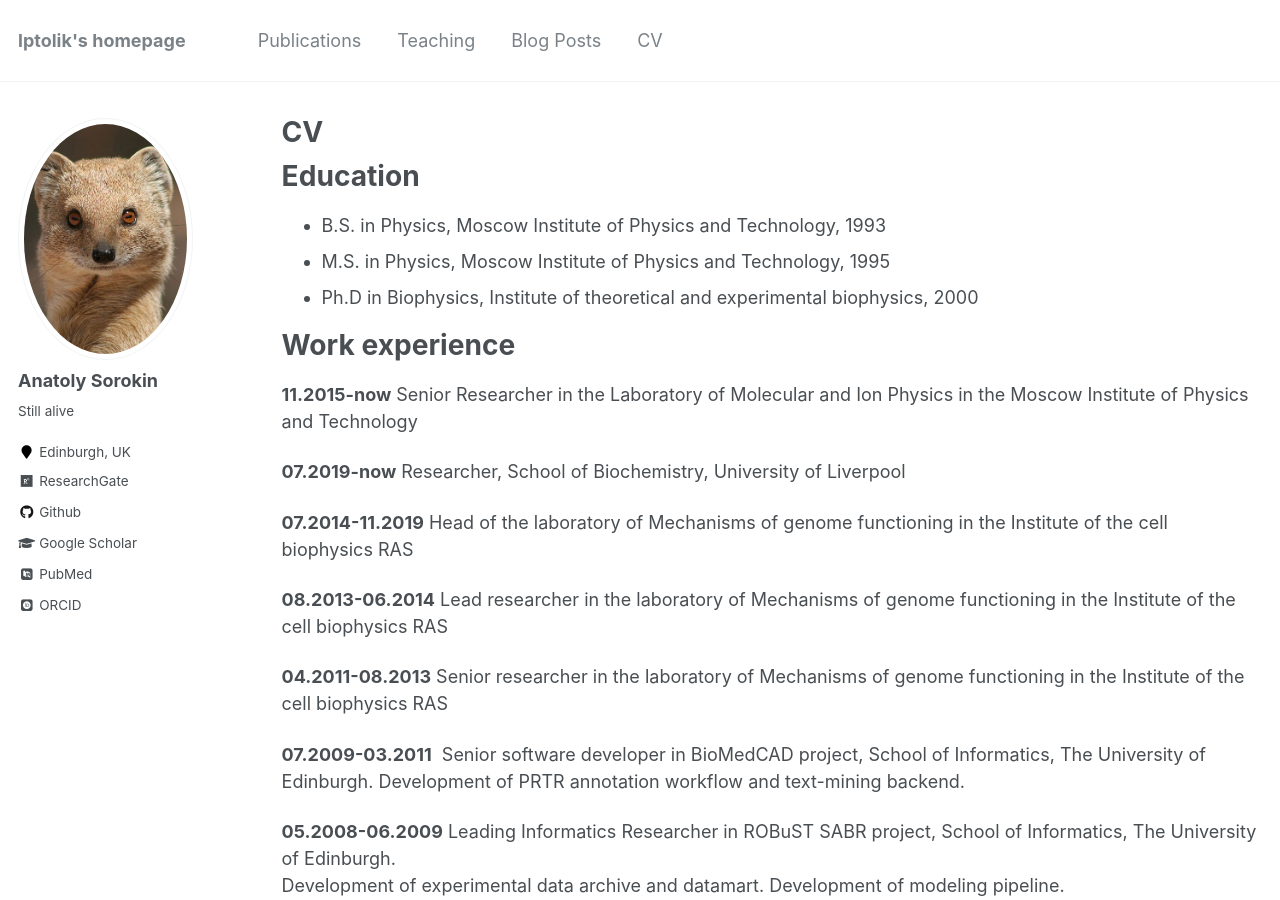
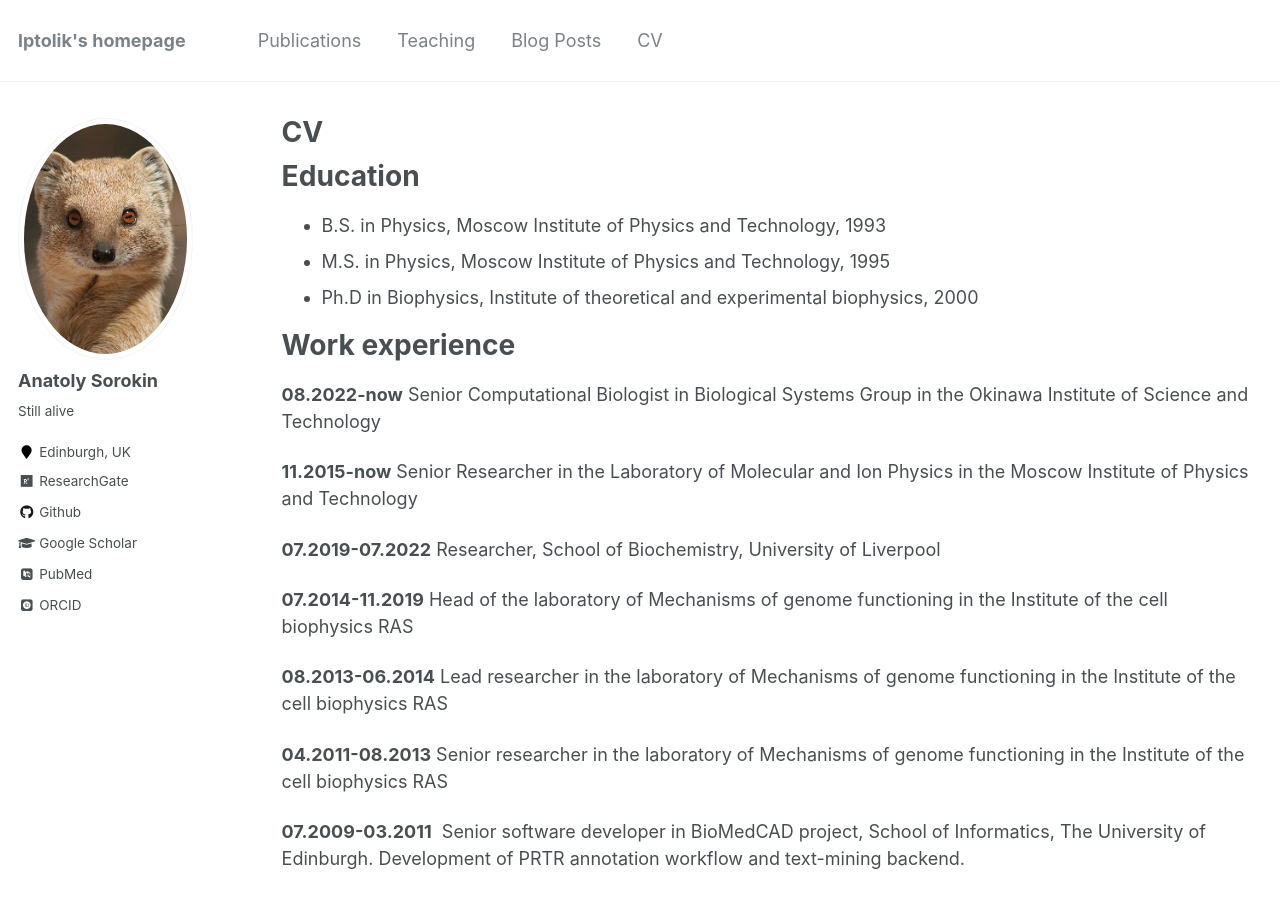
Before and after one commit to lptolik/lptolik.github.io, a Jekyll site: the page built from _pages/cv.md, in a window 1280 px wide and 900 px high. Built offline with Jekyll 4.4.1, drawn with Linux system fonts in a browser that asks for light colours; some web fonts are replaced.

Commit message:
new post

```diff
--- a/_pages/cv.md
+++ b/_pages/cv.md
@@ -17,9 +17,11 @@
 
 Work experience
 ======
+**08.2022-now** Senior Computational Biologist in Biological Systems Group in the Okinawa Institute of Science and Technology
+
 **11.2015-now** Senior Researcher in the Laboratory of Molecular and Ion Physics in the Moscow Institute of Physics and Technology
 
-**07.2019-now** Researcher, School of Biochemistry, University of Liverpool
+**07.2019-07.2022** Researcher, School of Biochemistry, University of Liverpool
 
 **07.2014-11.2019** Head of the laboratory of Mechanisms of genome functioning in the Institute of the cell biophysics RAS
 
```
